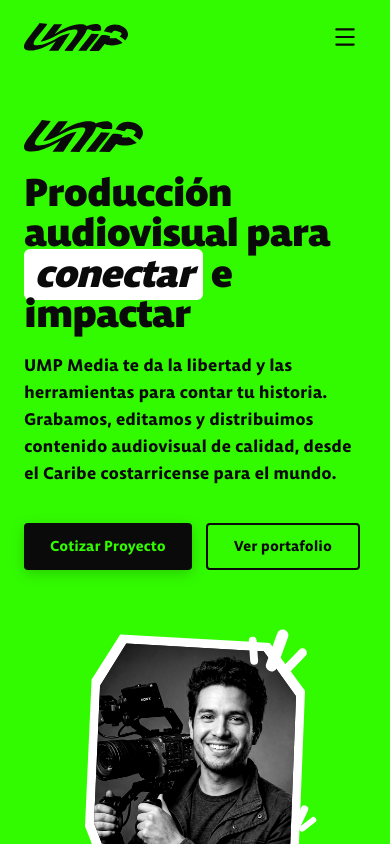
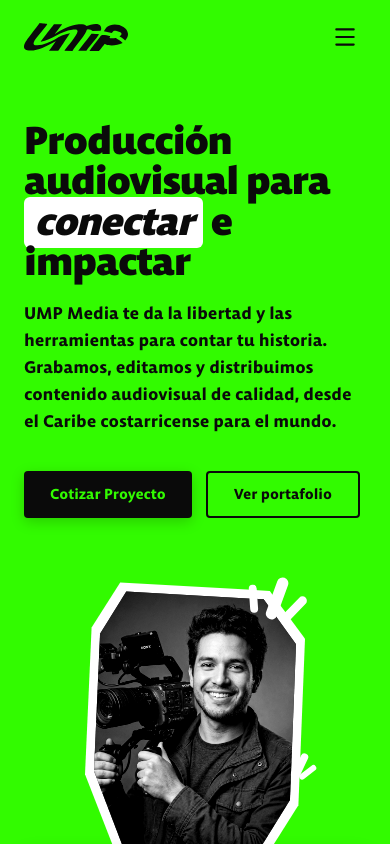
Before and after one commit to kirianL/UMPmedia, a Next.js app: page / in a window 390 px wide. Shown: the top 844 px of the page. Built offline with nearby package versions, Linux system fonts and the light colour scheme.

Commit message:
feat: add responsive hero section component with animated content and call-to-action buttons

```diff
--- a/components/sections/hero.tsx
+++ b/components/sections/hero.tsx
@@ -13,23 +13,6 @@
       <div className="relative z-10 flex flex-col lg:flex-row items-center lg:items-end justify-between px-6 md:px-14 pt-[120px] pb-12 lg:pb-16 w-full h-full max-w-7xl mx-auto gap-8">
         {/* LEFT — Copy */}
         <div className="flex flex-col justify-center flex-1 w-full max-w-[590px] lg:pb-6">
-          {/* Logo brand badge */}
-          <motion.div
-            initial={{ opacity: 0, y: 15 }}
-            animate={{ opacity: 1, y: 0 }}
-            transition={{ duration: 0.6 }}
-            className="mb-5 flex items-center"
-          >
-            <Image
-              src="/assets/images/ump-logo-dark.svg"
-              alt="UMP Media Logo"
-              width={140}
-              height={40}
-              className="h-8 md:h-9 w-auto object-contain"
-              priority
-            />
-          </motion.div>
-
           {/* Oversized Bold Headline */}
           <motion.h1
             initial={{ opacity: 0, y: 30 }}
```
